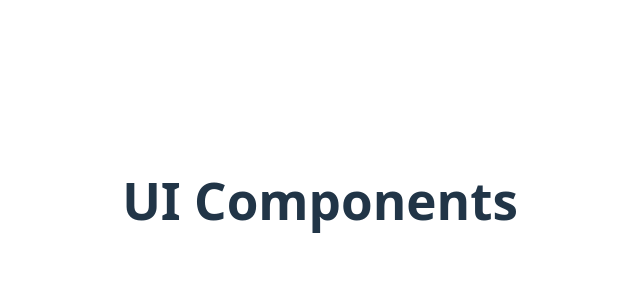
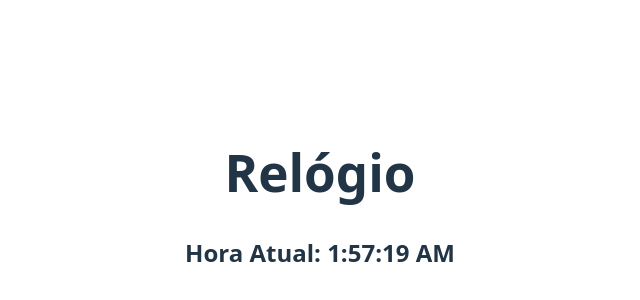
Before and after one commit to gabriellydasi/avanti-innovation-class-2025, a React (Vite) app in the folder react/5_uicomponents/: page / in a window 1280 px wide. Shown: the part 200-500 px from the top of the page, without its empty margins (320-960 px from the left). Built offline with nearby package versions, Linux system fonts and the light colour scheme.

Commit message:
Seção 03 | Componentes UI | Aula 25 - Desenvolvendo UI Components - Relógio

```diff
--- a/react/5_uicomponents/src/App.jsx
+++ b/react/5_uicomponents/src/App.jsx
@@ -1,9 +1,11 @@
 import './App.css'
+import Clock from './components/Clock/Clock'
 
 function App() {
   return (
     <>
-      <h1>UI Components</h1>
+      <h1>Relógio</h1>
+      <Clock/>
     </>
   )
 }
--- /dev/null
+++ b/react/5_uicomponents/src/components/Clock/Clock.jsx
@@ -0,0 +1,24 @@
+import { useState, useEffect } from 'react'
+
+const Clock = () => {
+  const [time, setTime] = useState(new Date().toLocaleTimeString())
+  // Estado para armazenar e atualizar o horário atual
+
+  useEffect(() => {
+    // Cria um intervalo que atualiza o horário a cada segundo (1000ms)
+    const timer = setInterval(() => {
+        setTime(new Date().toLocaleTimeString())
+    }, 1000)
+
+    // Função de limpeza: remove o intervalo quando o componente é desmontado
+    // Isso prevaz vazamentos de memória e garante que o temporizador
+    // não continue rodando após o componente sair da tela
+    return () => clearInterval(timer)
+  }, [])
+
+  return (
+    <h2>Hora Atual: {time}</h2>
+  )
+}
+
+export default Clock
```
